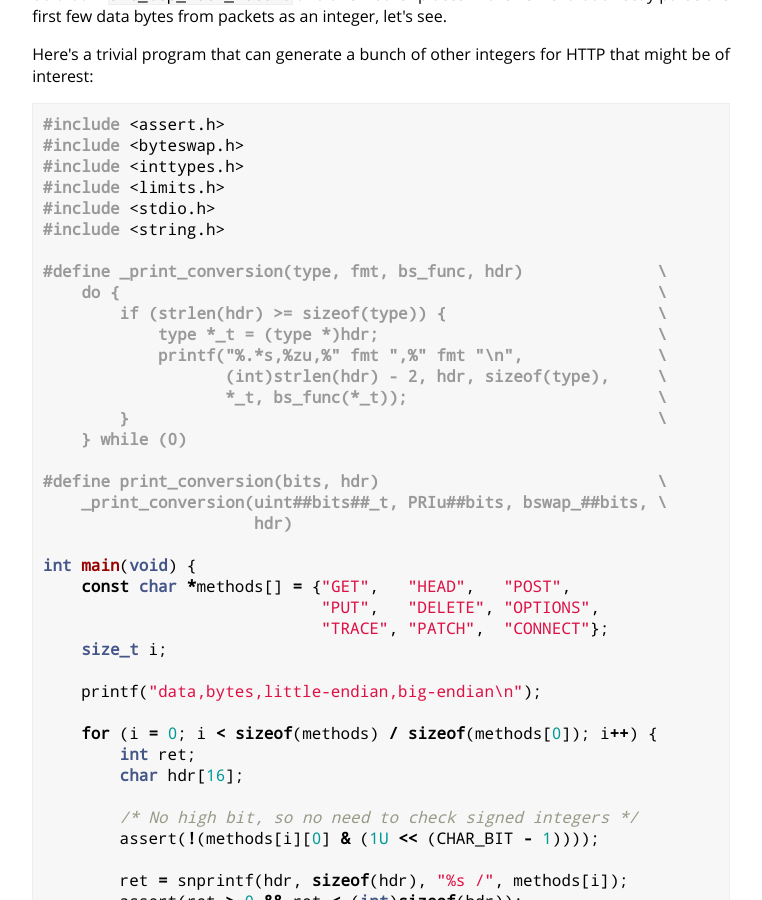
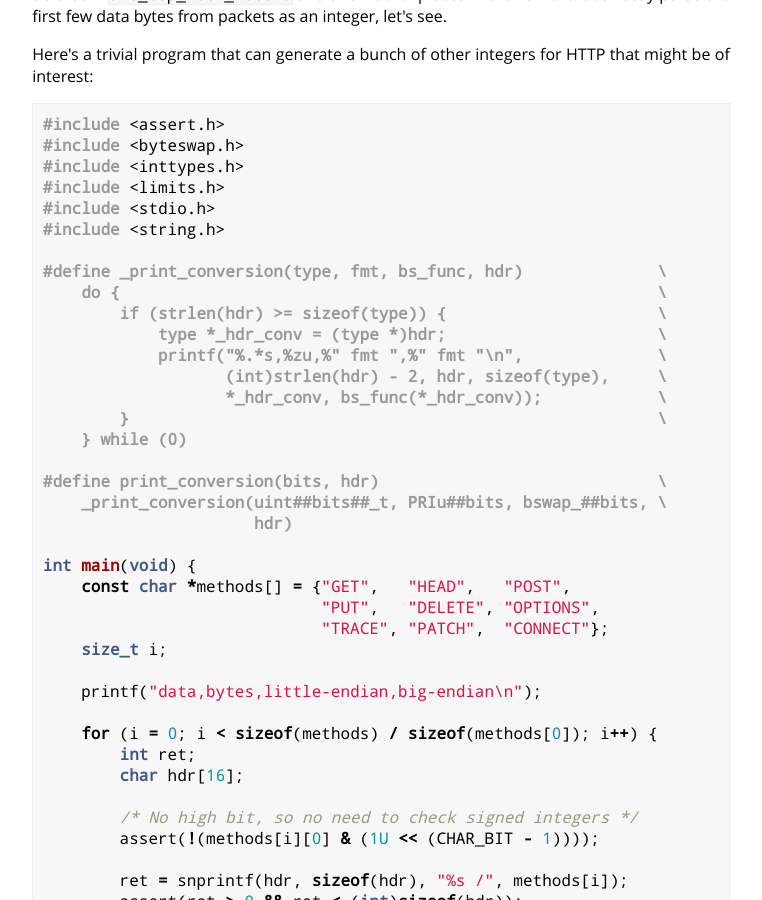
Before and after one commit to cdown/chrisdown.name, a Jekyll site: the page built from _posts/2020-01-13-1195725856-and-friends-the-origins-of-mysterious-numbers.md, in a window 1280 px wide and 900 px high, scrolled down 2005 px. Shown: the whole window, without its empty margins (259-1021 px from the left). Built offline with Jekyll 4.4.1, drawn with Linux system fonts in a browser that asks for light colours.

Commit message:
number post: Better naming

```diff
--- a/_posts/2020-01-13-1195725856-and-friends-the-origins-of-mysterious-numbers.md
+++ b/_posts/2020-01-13-1195725856-and-friends-the-origins-of-mysterious-numbers.md
@@ -125,10 +125,10 @@ that might be of interest:
 #define _print_conversion(type, fmt, bs_func, hdr)              \
     do {                                                        \
         if (strlen(hdr) >= sizeof(type)) {                      \
-            type *_t = (type *)hdr;                             \
+            type *_hdr_conv = (type *)hdr;                      \
             printf("%.*s,%zu,%" fmt ",%" fmt "\n",              \
                    (int)strlen(hdr) - 2, hdr, sizeof(type),     \
-                   *_t, bs_func(*_t));                          \
+                   *_hdr_conv, bs_func(*_hdr_conv));            \
         }                                                       \
     } while (0)
 
```
